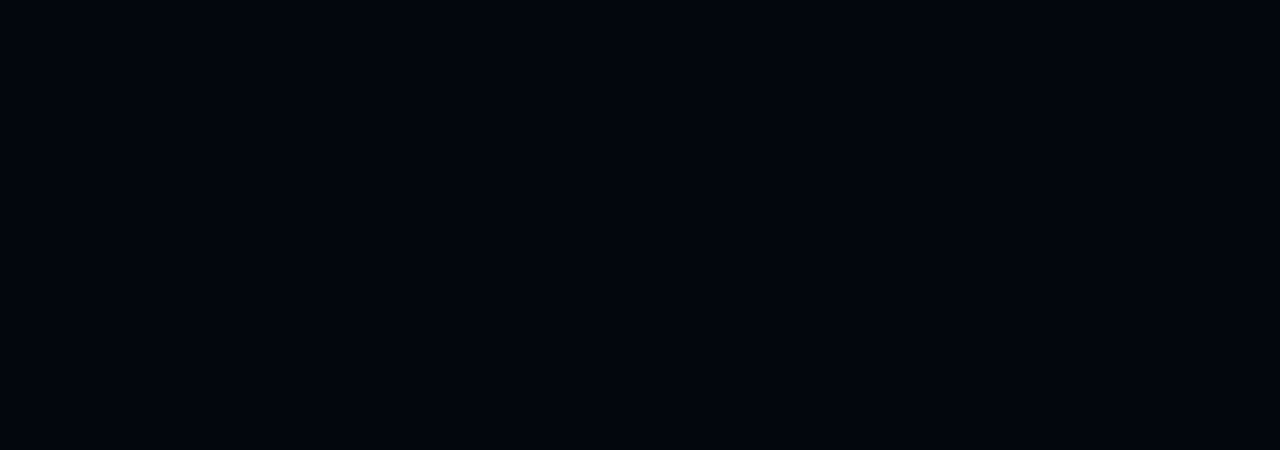
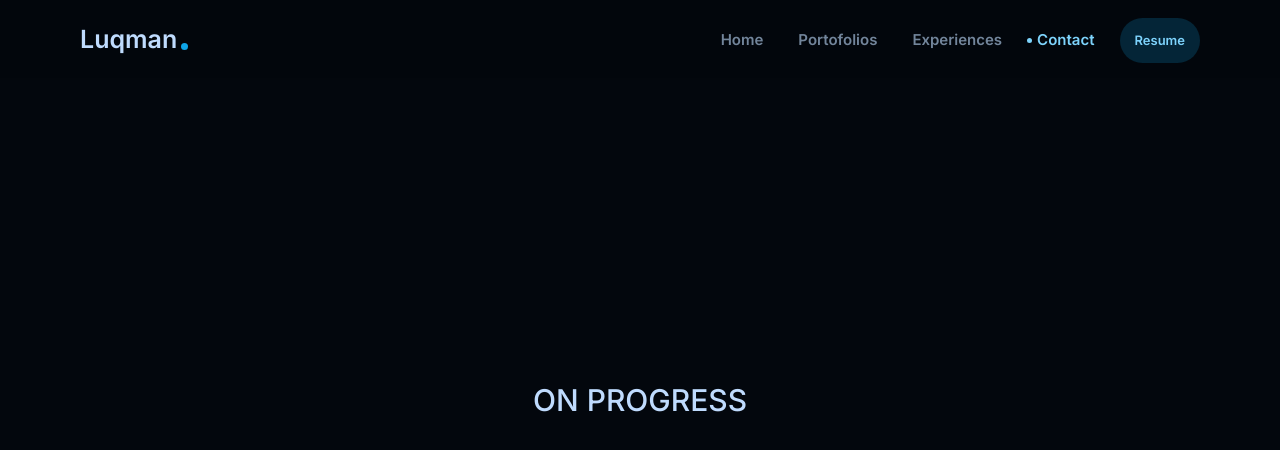
Before and after one commit to luqmanul0612/webprofile, a React (Vite) app: page /contact in a window 1280 px wide. Before the commit this address had no page. Shown: the top 450 px of the page. Built offline with nearby package versions, Linux system fonts and the light colour scheme.

Commit message:
update home

```diff
--- a/src/App.tsx
+++ b/src/App.tsx
@@ -5,6 +5,7 @@ import HomePage from "./pages/home";
 import Navbar from "./components/navbar";
 import PortofoliosPage from "./pages/portofolios";
 import ExperiencesPage from "./pages/experiences";
+import ContactPage from "./pages/contact";
 
 export default function App() {
   const element = useRoutes([
@@ -20,6 +21,10 @@ export default function App() {
       path: "/experiences",
       element: <ExperiencesPage />,
     },
+    {
+      path: "/contact",
+      element: <ContactPage />,
+    },
   ]);
 
   const location = useLocation();
--- a/src/components/GlowButton/button.module.scss
+++ b/src/components/GlowButton/button.module.scss
@@ -25,7 +25,7 @@
   box-sizing: border-box;
   cursor: pointer;
   font-weight: 600;
-  font-size: 14px;
+  font-size: 13px;
   margin: 0;
   height: 45px;
   padding: 0 13px;
--- a/src/components/navbar/index.tsx
+++ b/src/components/navbar/index.tsx
@@ -18,6 +18,10 @@ const menuData = [
   {
     label: "Experiences",
     path: "/experiences",
+  },
+  {
+    label: "Contact",
+    path: "/contact",
   },
 ];
 
--- a/src/components/navbar/navbar.module.scss
+++ b/src/components/navbar/navbar.module.scss
@@ -86,7 +86,7 @@
           display: flex;
           align-items: center;
           list-style-type: none;
-          font-size: 16px;
+          font-size: 15px;
           font-weight: 600;
           padding: 10px 5px;
           border-radius: 5px;
--- /dev/null
+++ b/src/pages/contact/contact.module.scss
@@ -0,0 +1,28 @@
+@use "/src/utils/styles/colors.scss";
+
+.main {
+  display: flex;
+  flex-direction: column;
+  justify-content: center;
+  align-items: center;
+  min-height: 100vh;
+  width: 100%;
+  .container {
+    display: flex;
+    align-items: center;
+    justify-content: center;
+    padding: 40px 0;
+    gap: 10px;
+    width: 100%;
+    .content {
+      display: flex;
+      flex-direction: column;
+    }
+  }
+}
+
+.onProgress {
+  font-size: 30px;
+  font-weight: 500;
+  color: colors.$sky-200;
+}
--- /dev/null
+++ b/src/pages/contact/index.tsx
@@ -0,0 +1,22 @@
+import classNames from "./contact.module.scss";
+import { motion } from "framer-motion";
+
+const ContactPage = () => {
+
+  return (
+    <motion.div exit={{ opacity: 0 }} className={classNames.main}>
+      <div className={classNames.container}>
+        <motion.div
+          initial={{ opacity: 0 }}
+          animate={{ opacity: 1 }}
+          transition={{ duration: 0.5, delay: 0.2 }}
+          className={classNames.content}
+        >
+          <p className={classNames.onProgress}>ON PROGRESS</p>
+        </motion.div>
+      </div>
+    </motion.div>
+  );
+};
+
+export default ContactPage;
```
